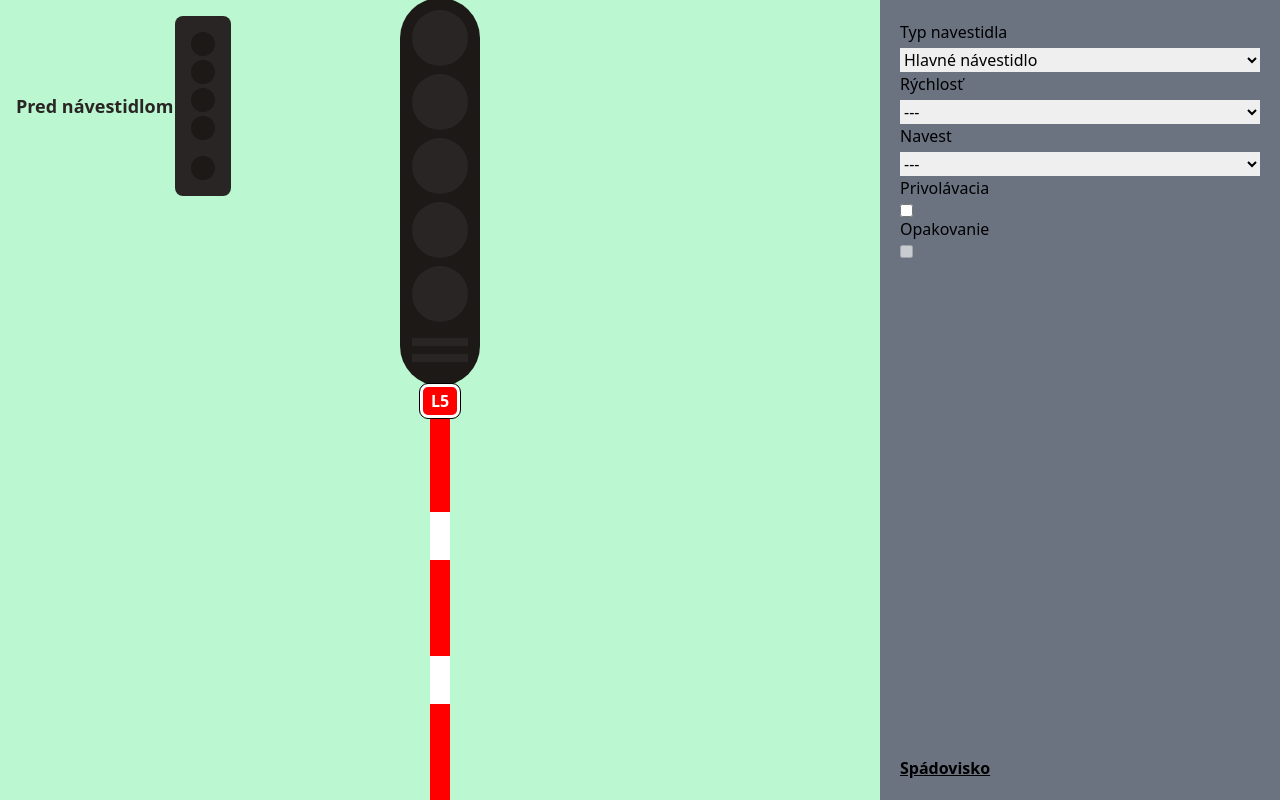
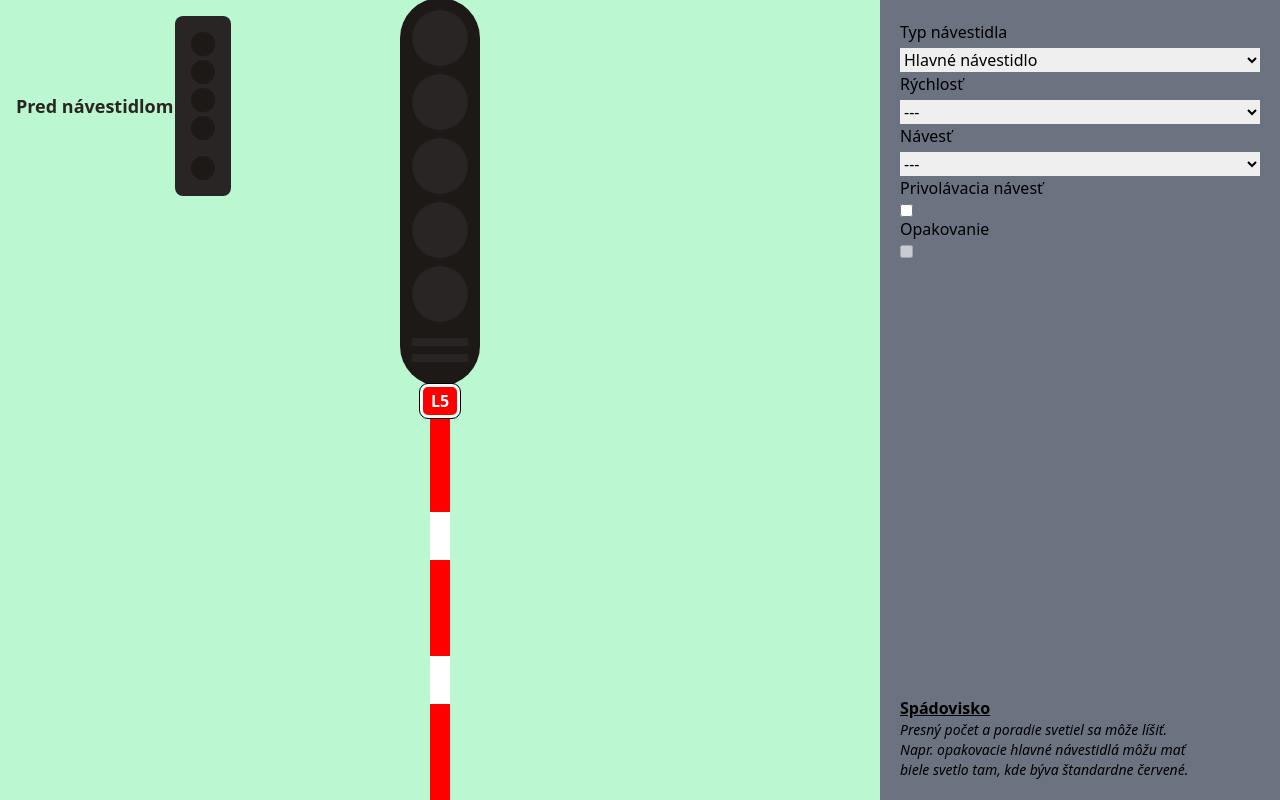
Before and after one commit to jaksia/navesti, a SvelteKit app: page / in a window 1280 px wide. Built offline with nearby package versions, Linux system fonts and the light colour scheme.

Commit message:
Fix color order

```diff
--- a/src/lib/navestidlo.ts
+++ b/src/lib/navestidlo.ts
@@ -105,8 +105,7 @@ export const nazvyNavesti = {
 export const navestneZnaky = {
     'volno': [null, 'bg-green-600', null, null],
     'stoj': {
-        [TypNavestidla.HLAVNE]: [null, null, null, 'bg-red-600'],
-        [TypNavestidla.AUTOBLOK]: [null, null, 'bg-red-600'],
+        [TypNavestidla.HLAVNE]: [null, null, 'bg-red-600', null],
         [TypNavestidla.VLOZENE]: ['bg-red-600', null, 'bg-blue-600'],
     },
     'vystraha': ['bg-yellow-400', null, null, null],
@@ -115,7 +114,7 @@ export const navestneZnaky = {
     80: [null, 'bg-green-600 animate-blink', null, null],
     100: [null, 'bg-green-600 animate-blink-fast', null, null],
     'p_dovoleny': {
-        [TypNavestidla.HLAVNE]: [null, null, 'bg-white', null],
+        [TypNavestidla.HLAVNE]: [null, null, null, 'bg-white'],
         [TypNavestidla.VLOZENE]: [null, 'bg-white', null],
         [TypNavestidla.ZRIADOVACIE]: ['bg-white', null],
     },
@@ -126,5 +125,5 @@ export const navestneZnaky = {
     'odchod_dovoluje': [null, 'bg-white animate-blink', null]
 }
 
-export const privolavaciaNavest = [null, null, 'bg-white animate-blink'];
-export const opakovanieNavesti = [null, null, 'bg-white'];
+export const privolavaciaNavest = [null, null, null, 'bg-white animate-blink'];
+export const opakovanieNavesti = [null, null, null, 'bg-white'];
--- a/src/routes/+page.svelte
+++ b/src/routes/+page.svelte
@@ -141,7 +141,7 @@
 </div>
 <div class="flex flex-col bg-gray-500 p-5">
 	<div>
-		<label for="typ">Typ navestidla</label>
+		<label for="typ">Typ návestidla</label>
 		<select bind:value={typ} id="typ" name="typ" class="mt-1 block w-full">
 			{#each Object.values(TypNavestidla) as typNavestidla}
 				<option value={typNavestidla}>{typNavestidla}</option>
@@ -163,7 +163,7 @@
 		</select>
 	</div>
 	<div>
-		<label for="navest">Navest</label>
+		<label for="navest">Návesť</label>
 		<select bind:value={navest} id="navest" name="navest" class="mt-1 block w-full">
 			<option value={null}>---</option>
 			{#each povoleneNavesti[typ] as navest}
@@ -177,7 +177,7 @@
 		</select>
 	</div>
 	<div>
-		<label for="privolavacia">Privolávacia</label>
+		<label for="privolavacia">Privolávacia návesť</label>
 		<input
 			bind:checked={privolavacia}
 			disabled={!options.privolavanie}
@@ -211,6 +211,11 @@
 		</div>
 	{/if}
 	<a href="/spadovisko" class="mt-auto font-bold underline">Spádovisko</a>
+	<i class="mt-4z text-sm">
+		Presný počet a poradie svetiel sa môže líšiť.<br />
+		Napr. opakovacie hlavné návestidlá môžu mať <br />
+		biele svetlo tam, kde býva štandardne červené.
+	</i>
 </div>
 
 <style lang="scss">
--- a/tailwind.config.ts
+++ b/tailwind.config.ts
@@ -7,8 +7,8 @@ export default {
 	theme: {
 		extend: {
 			animation: {
-				'blink': 'blink 1.5s infinite',
-				'blink-fast': 'blink 0.7s infinite'
+				'blink': 'blink 1s infinite',
+				'blink-fast': 'blink 0.5s infinite'
 			},
 			keyframes: {
 				blink: {
```
